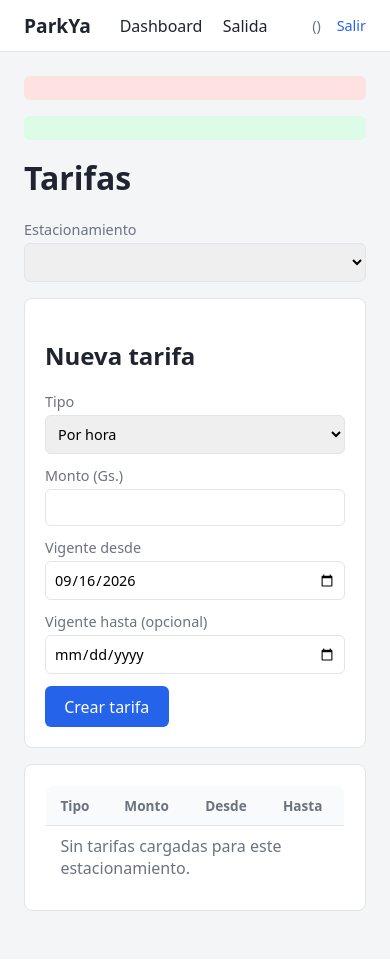
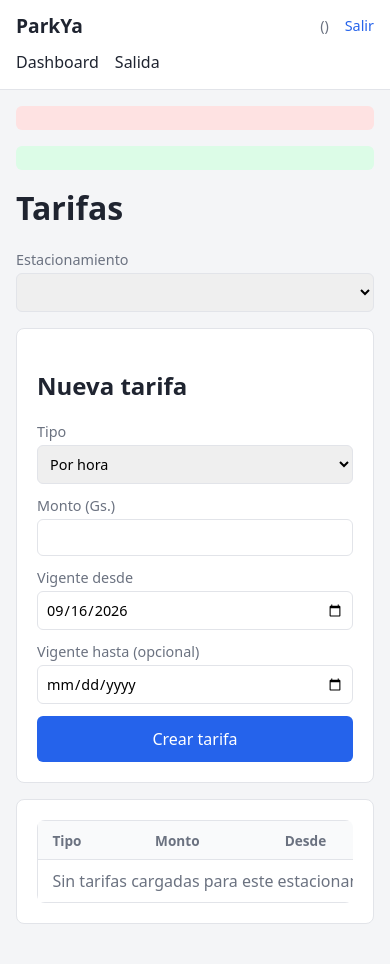
Before and after one commit to ruizmarselo94-wq/parkya, a PHP site: template src/views/rates/index.php in a window 390 px wide. Before the commit the page ends 911 px from the top, so only its background shows below. Run offline with PHP 8.4, Linux system fonts and the light colour scheme; the template is opened without the code that fills it, so the values that code supplies are empty.

Commit message:
Hace la interfaz mobile-first
Nav con scroll horizontal en vez de desbordar, botones de ancho completo
en pantallas chicas, y las tablas scrollean en vez de cortarse cuando no
entran en el viewport.

Co-Authored-By: Claude Sonnet 5 <noreply@anthropic.com>

```diff
--- a/src/assets/css/style.css
+++ b/src/assets/css/style.css
@@ -18,32 +18,54 @@ body {
     color: var(--text);
 }
 
+/* Mobile first: la barra se apila y el nav hace scroll horizontal si no entra */
 .navbar {
     display: flex;
+    flex-wrap: wrap;
     align-items: center;
-    justify-content: space-between;
-    padding: 0.75rem 1.5rem;
+    gap: 0.5rem 1rem;
+    padding: 0.75rem 1rem;
     background: var(--card);
     border-bottom: 1px solid var(--border);
 }
 
 .navbar .brand { font-weight: 700; font-size: 1.2rem; }
 
+.navbar nav {
+    display: flex;
+    gap: 0.25rem 1rem;
+    overflow-x: auto;
+    width: 100%;
+    order: 3;
+}
+
 .navbar nav a {
-    margin-right: 1rem;
     color: var(--text);
     text-decoration: none;
+    white-space: nowrap;
+    padding: 0.25rem 0;
 }
 
 .navbar nav a:hover { color: var(--primary); }
 
-.navbar .session { color: var(--muted); font-size: 0.9rem; }
+.navbar .session {
+    color: var(--muted);
+    font-size: 0.9rem;
+    margin-left: auto;
+}
+
 .navbar .session a { margin-left: 0.75rem; color: var(--primary); text-decoration: none; }
 
 .container {
     max-width: 1000px;
     margin: 0 auto;
-    padding: 1.5rem;
+    padding: 1rem;
+}
+
+@media (min-width: 640px) {
+    .navbar { flex-wrap: nowrap; padding: 0.75rem 1.5rem; }
+    .navbar nav { width: auto; order: 0; overflow-x: visible; }
+    .container { padding: 1.5rem; }
 }
 
 h1 { margin-top: 0; }
@@ -98,22 +120,34 @@ button {
     background: var(--primary);
     color: white;
     border: none;
-    padding: 0.6rem 1.2rem;
+    padding: 0.75rem 1.25rem;
     border-radius: 6px;
     cursor: pointer;
+    width: 100%;
+}
+
+@media (min-width: 640px) {
+    button { width: auto; }
 }
 
 button:hover { opacity: 0.9; }
 
 .inline-form { margin-bottom: 1rem; }
 
+/* Las tablas no se achican: en pantallas angostas se scrollea horizontal en vez de cortarse */
+.table-wrap {
+    width: 100%;
+    overflow-x: auto;
+    border-radius: 8px;
+}
+
 .table {
     width: 100%;
+    min-width: 480px;
     border-collapse: collapse;
     background: var(--card);
     border: 1px solid var(--border);
     border-radius: 8px;
-    overflow: hidden;
 }
 
 .table th, .table td {
--- a/src/views/dashboard/index.php
+++ b/src/views/dashboard/index.php
@@ -18,6 +18,7 @@
 </section>
 
 <h2>Sesiones activas</h2>
+<div class="table-wrap">
 <table class="table">
     <thead>
         <tr>
@@ -41,3 +42,4 @@
         <?php endif; ?>
     </tbody>
 </table>
+</div>
--- a/src/views/lots/index.php
+++ b/src/views/lots/index.php
@@ -49,6 +49,7 @@
         </div>
 
         <div class="card">
+            <div class="table-wrap">
             <table class="table">
                 <thead><tr><th>Código</th><th>Tipo</th><th>Estado</th></tr></thead>
                 <tbody>
@@ -64,6 +65,7 @@
                     <?php endif; ?>
                 </tbody>
             </table>
+            </div>
         </div>
     </div>
 <?php endif; ?>
--- a/src/views/rates/index.php
+++ b/src/views/rates/index.php
@@ -32,6 +32,7 @@
     </div>
 
     <div class="card">
+        <div class="table-wrap">
         <table class="table">
             <thead><tr><th>Tipo</th><th>Monto</th><th>Desde</th><th>Hasta</th></tr></thead>
             <tbody>
@@ -48,5 +49,6 @@
                 <?php endif; ?>
             </tbody>
         </table>
+        </div>
     </div>
 </div>
--- a/src/views/reports/index.php
+++ b/src/views/reports/index.php
@@ -1,6 +1,7 @@
 <h1>Reportes</h1>
 
 <h2>Ocupación</h2>
+<div class="table-wrap">
 <table class="table">
     <thead><tr><th>Estacionamiento</th><th>Ocupados</th><th>Libres</th><th>Total</th></tr></thead>
     <tbody>
@@ -14,6 +15,7 @@
         <?php endforeach; ?>
     </tbody>
 </table>
+</div>
 
 <h2>Ingresos</h2>
 <form method="get" class="inline-form">
@@ -24,6 +26,7 @@
 
 <p class="total">Total del período: <strong><?= money($totalIncome) ?> Gs.</strong></p>
 
+<div class="table-wrap">
 <table class="table">
     <thead><tr><th>Fecha</th><th>Método</th><th>Total</th></tr></thead>
     <tbody>
@@ -39,3 +42,4 @@
         <?php endif; ?>
     </tbody>
 </table>
+</div>
--- a/src/views/sessions/checkout.php
+++ b/src/views/sessions/checkout.php
@@ -29,6 +29,7 @@
 <?php endif; ?>
 
 <h2>Vehículos estacionados</h2>
+<div class="table-wrap">
 <table class="table">
     <thead>
         <tr>
@@ -54,3 +55,4 @@
         <?php endif; ?>
     </tbody>
 </table>
+</div>
--- a/src/views/users/index.php
+++ b/src/views/users/index.php
@@ -21,6 +21,7 @@
     </div>
 
     <div class="card">
+        <div class="table-wrap">
         <table class="table">
             <thead><tr><th>Usuario</th><th>Nombre</th><th>Rol</th><th>Estado</th></tr></thead>
             <tbody>
@@ -34,5 +35,6 @@
                 <?php endforeach; ?>
             </tbody>
         </table>
+        </div>
     </div>
 </div>
```
